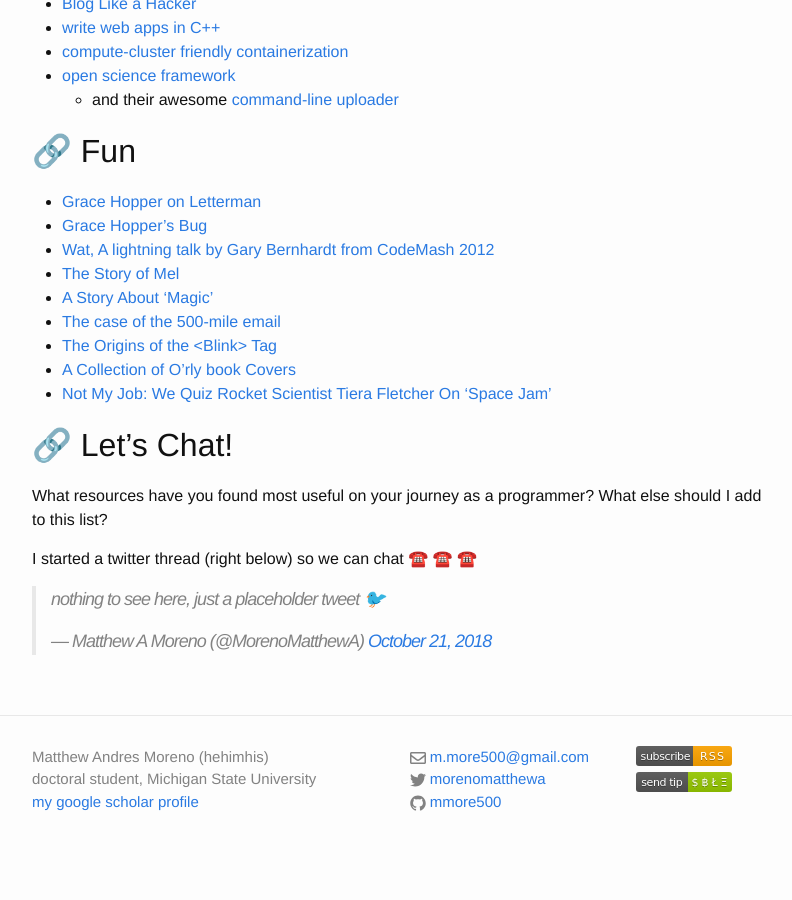
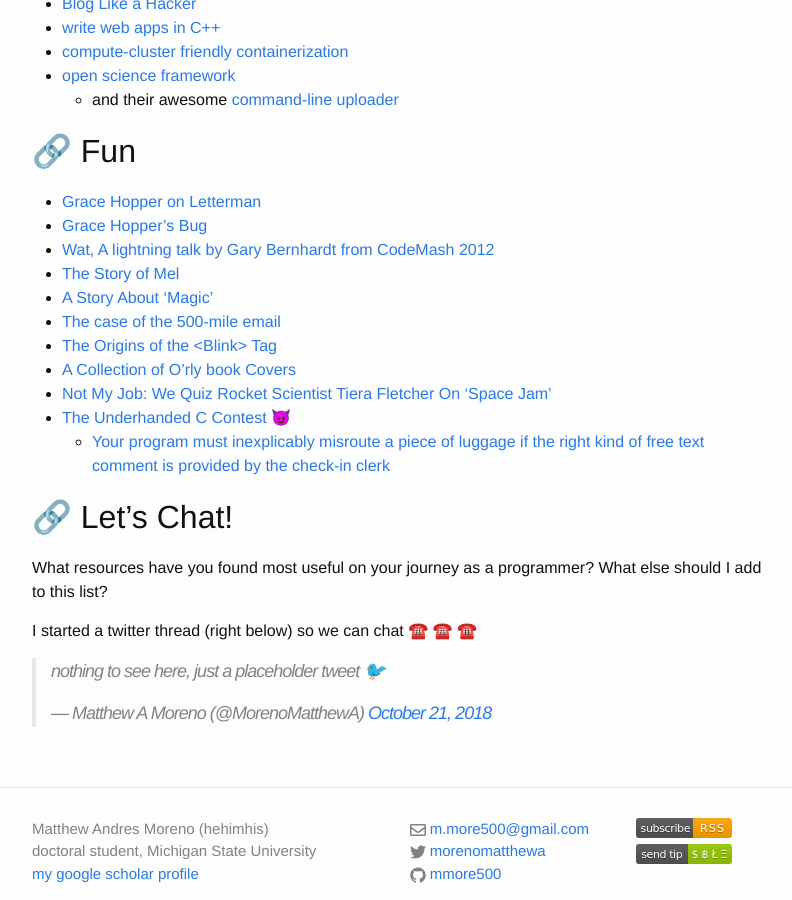
Before and after one commit to mmore500/mmore500.github.io, a Jekyll site: the page built from blog_professional/_posts/2020-06-04-soap-box.md, in a window 1280 px wide and 900 px high, scrolled down 3450 px. Shown: the whole window, without its empty margins (238-1030 px from the left). Built offline with Jekyll 4.4.1, drawn with Linux system fonts in a browser that asks for light colours; emoji names are drawn with the system emoji font; comment, search, counter and statistics services are not loaded; before the commit the page ends 4278 px from its top, so only the background shows below that.

Commit message:
Add underhanded C link
props @alackles for the referral!

```diff
--- a/blog_professional/_posts/2020-06-04-soap-box.md
+++ b/blog_professional/_posts/2020-06-04-soap-box.md
@@ -139,6 +139,8 @@
 * [The Origins of the \<Blink\> Tag](http://www.montulli.org/theoriginofthe%3Cblink%3Etag)
 * [A Collection of O'rly book Covers](https://boyter.org/2016/04/collection-orly-book-covers/)
 * [Not My Job: We Quiz Rocket Scientist Tiera Fletcher On 'Space Jam'](https://www.npr.org/2019/07/13/740994717/not-my-job-we-quiz-rocket-scientist-tiera-fletcher-on-space-jam)
+* [The Underhanded C Contest](http://underhanded-c.org/) :smiling_imp:
+  * [Your program must inexplicably misroute a piece of luggage if the right kind of free text comment is provided by the check-in clerk](http://underhanded-c.org/_page_id_22.html)
 
 ## Let's Chat!
 
```
